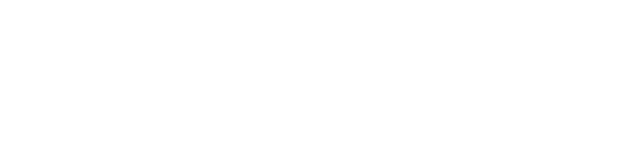
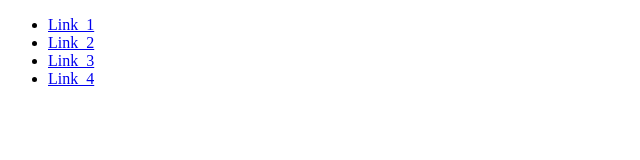
Before and after one commit to shindenitin/Demo_1, a plain HTML site: page index.html in a window 1280 px wide. Shown: the whole page, without its empty margins (0-640 px from the left). Drawn offline with Linux system fonts and the light colour scheme.

Commit message:
nav added

```diff
--- a/index.html
+++ b/index.html
@@ -7,6 +7,13 @@
     <title>This is title</title>
 </head>
 <body>
-
+    <nav>
+        <ul>
+            <li><a href="http://">Link_1</a></li>
+            <li><a href="http://">Link_2</a></li>
+            <li><a href="http://">Link_3</a></li>
+            <li><a href="http://">Link_4</a></li>
+        </ul>
+    </nav>
 </body>
 </html>
```
